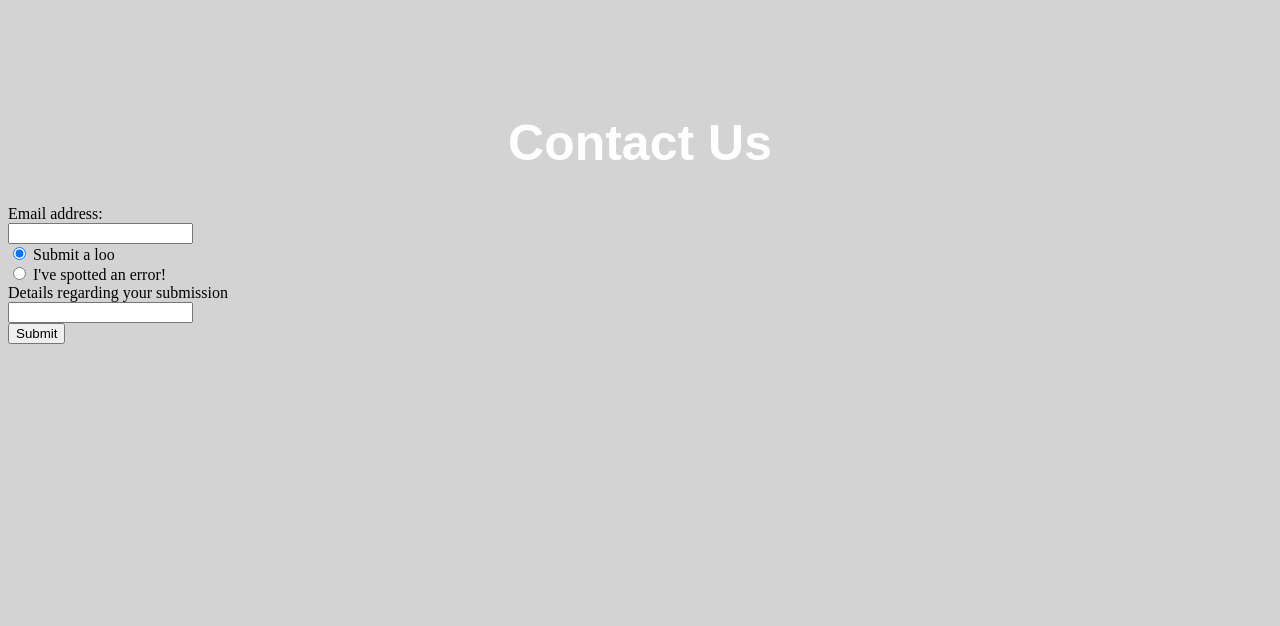
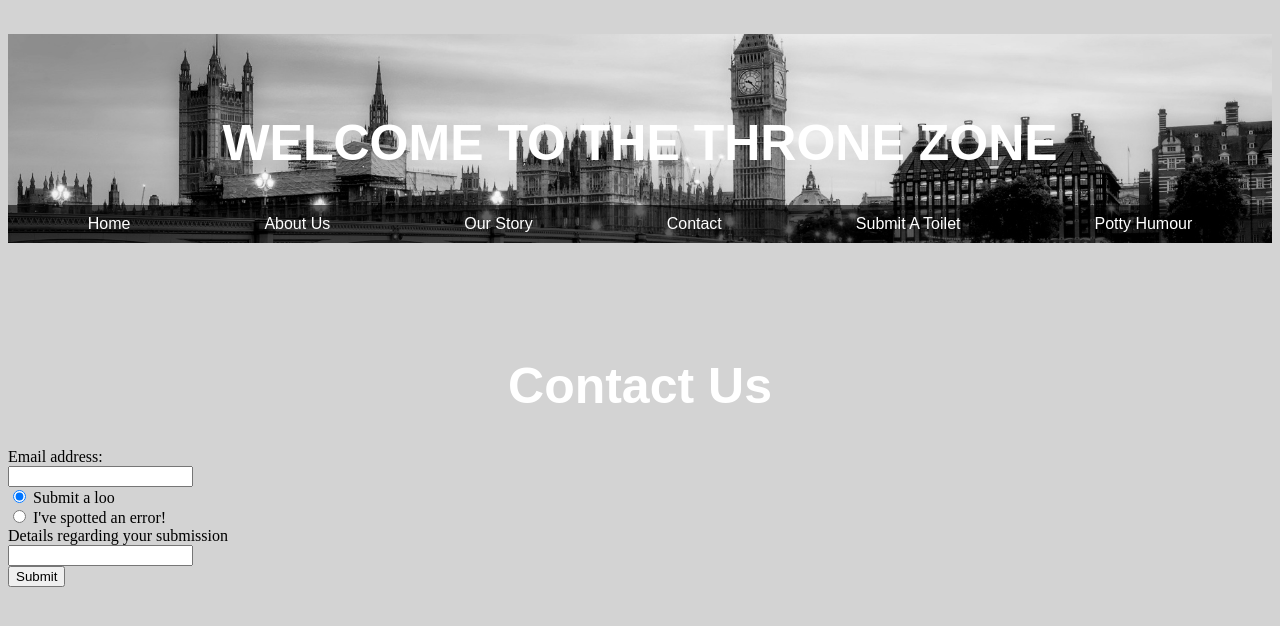
Before and after one commit to vodriguez/tubetoiletmap, a plain HTML site: page contact.html in a window 1280 px wide. Drawn offline with Linux system fonts and the light colour scheme.

Commit message:
contact
updates to html and css for contact page.

```diff
--- a/contact.css
+++ b/contact.css
@@ -1,9 +1,5 @@
 html {
-  background: url("Map of zone 1.png") no-repeat center center fixed;
-  -webkit-background-size: cover;
-  -moz-background-size: cover;
-  -o-background-size: cover;
-  background-size: cover;
+
   background-color: lightgrey;
 }
 h1 {
--- a/contact.html
+++ b/contact.html
@@ -10,6 +10,22 @@
       </style>
   </head>
   <body>
+    <div class="center">
+
+      <header>
+      <h1> WELCOME TO THE THRONE ZONE </h1>
+      <ul>
+        <li><a href="#">Home</a></li>
+        <li><a href="#">About Us</a></li>
+        <li><a href="#">Our Story</a></li>
+        <li><a href="#">Contact</a></li>
+        <li><a href="#">Submit A Toilet</a></li>
+        <li><a href="#">Potty Humour</a></li>
+      </ul>
+    </header>
+
+
+    </div>
     <h1> Contact Us </h1>
     <form>
       Email address:<br>
```
